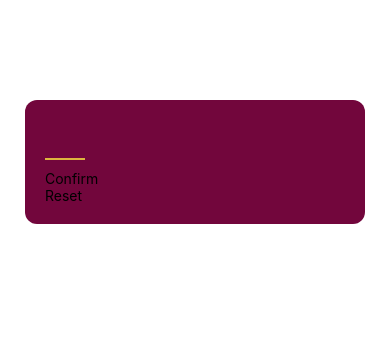
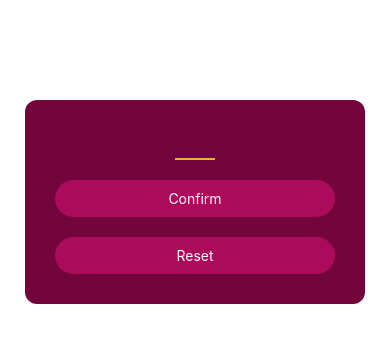
Before and after one commit to AbdallaYoussef1/GuessGame, a React Native app: screen / in a window 390 px wide. Shown: the top 342 px of the page. Built offline with nearby package versions, Linux system fonts and the light colour scheme.

Commit message:
adding styles on the start screen

```diff
--- a/Components/Primarybutton.js
+++ b/Components/Primarybutton.js
@@ -1,16 +1,42 @@
-import { StyleSheet, Text, View } from "react-native";
+import { Pressable, StyleSheet, Text, View } from "react-native";
 
-const Primarybutton = ({children}) => {
+const Primarybutton = ({ children, onPressHandler }) => {
   return (
     <View style={styles.main}>
-      <Text>{children}</Text>
+      <Pressable
+        onPress={onPressHandler}
+        style={({ pressed }) =>
+          pressed
+            ? [styles.innerContainer, styles.pressed]
+            : styles.innerContainer
+        }
+        android_ripple={{
+          color: "#d3297e",
+        }}
+      >
+        <Text style={styles.buttonText}>{children}</Text>
+      </Pressable>
     </View>
   );
 };
 export default Primarybutton;
 
 const styles = StyleSheet.create({
-    main:{
-
-    },
+  main: {
+    borderRadius: 25,
+    margin: 10,
+    overflow: "hidden",
+  },
+  innerContainer: {
+    elevation: 10,
+    padding: 10,
+    backgroundColor: "#ac0a5b",
+  },
+  buttonText: {
+    color: "white",
+    textAlign: "center",
+  },
+  pressed: {
+    opacity: 0.7,
+  },
 });
--- a/Screens/StartScreen.js
+++ b/Screens/StartScreen.js
@@ -4,7 +4,13 @@ import Primarybutton from "../Components/Primarybutton";
 const StartScreen = () => {
   return (
     <View style={styles.main}>
-      <TextInput style={styles.NumberInput} maxLength={2} />
+      <View style={styles.InputContainer}>
+        <TextInput
+          style={styles.NumberInput}
+          maxLength={2}
+          keyboardType="number-pad"
+        />
+      </View>
       <Primarybutton>Confirm</Primarybutton>
       <Primarybutton>Reset</Primarybutton>
     </View>
@@ -13,24 +19,27 @@ const StartScreen = () => {
 export default StartScreen;
 
 const styles = StyleSheet.create({
-    main:{
-        backgroundColor: "#72063c",
-        padding: 20,
-        marginHorizontal:25,
-        marginTop:100,
-        borderRadius:12,
-        elevation:10,
-
-    },
-    NumberInput:{
-        height:30,
-        width:40,
-        fontSize:30,
-        borderBottomColor:"#ddb53f",
-        borderBottomWidth: 2,
-        color:"#ddb53f",
-        textAlign:"center",
-        marginVertical:10,
-
-    }
+  main: {
+    backgroundColor: "#72063c",
+    padding: 20,
+    marginHorizontal: 25,
+    marginTop: 100,
+    borderRadius: 12,
+    elevation: 10,
+  },
+  NumberInput: {
+    height: 30,
+    width: 40,
+    fontSize: 30,
+    borderBottomColor: "#ddb53f",
+    borderBottomWidth: 2,
+    color: "#ddb53f",
+    textAlign: "center",
+    marginVertical: 10,
+  },
+  InputContainer:{
+    flex:3,
+    alignItems:"center",
+    justifyContent:"center"
+  }
 });
```
